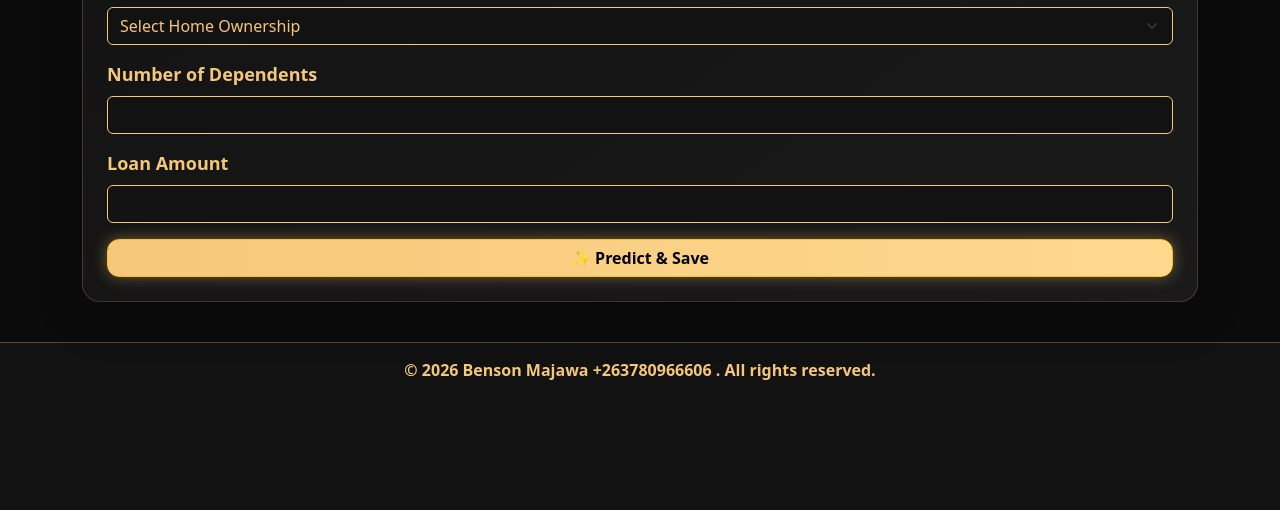
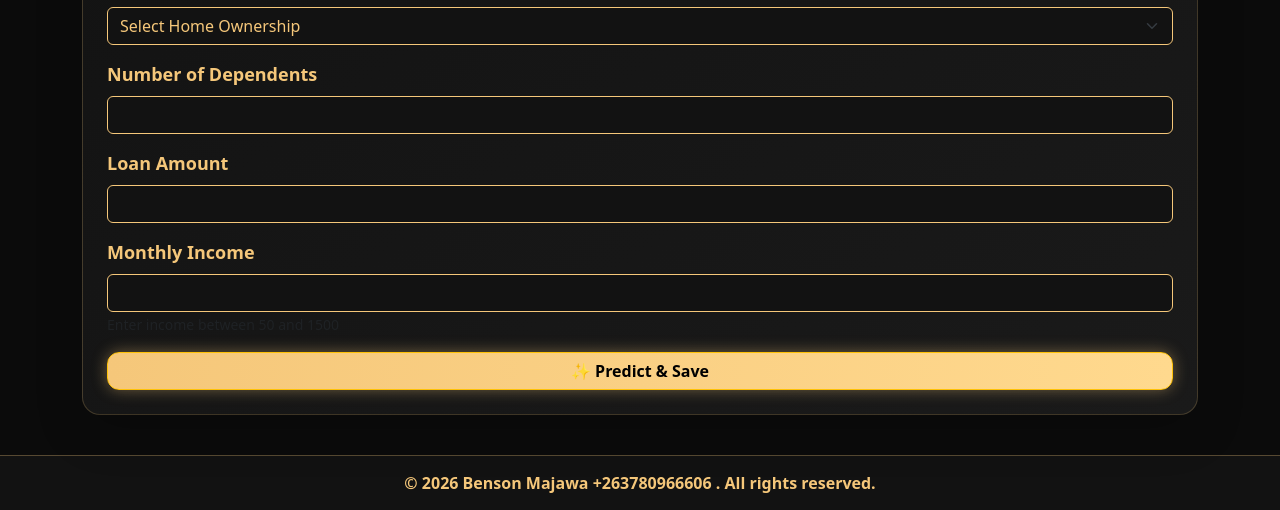
Before and after one commit to majawabenson844-del/credit-risk-flask, a Python web app: template templates/predict.html in a window 1280 px wide. Shown: the part 894-1404 px from the top of the page. Before the commit the page ends 1274 px from the top, so only its background shows below. Run offline with Jinja, Linux system fonts and the light colour scheme; the template is opened without the code that fills it, so the values that code supplies are empty.

Commit message:
Add Monthly Income input to predict form
Added input field for Monthly Income with validation.

```diff
--- a/templates/predict.html
+++ b/templates/predict.html
@@ -101,6 +101,13 @@
       <input type="number" name="Loan_amt" class="form-control" min="10" required>
     </div>
 
+    <!-- Monthly Income -->
+    <div class="mb-3">
+      <label class="form-label">Monthly Income</label>
+      <input type="number" name="Monthly_Income" class="form-control" min="50" max="1500" required>
+      <small class="text-muted">Enter income between 50 and 1500</small>
+    </div>
+
     <button type="submit" class="btn btn-warning w-100">✨ Predict & Save</button>
   </form>
 
```
